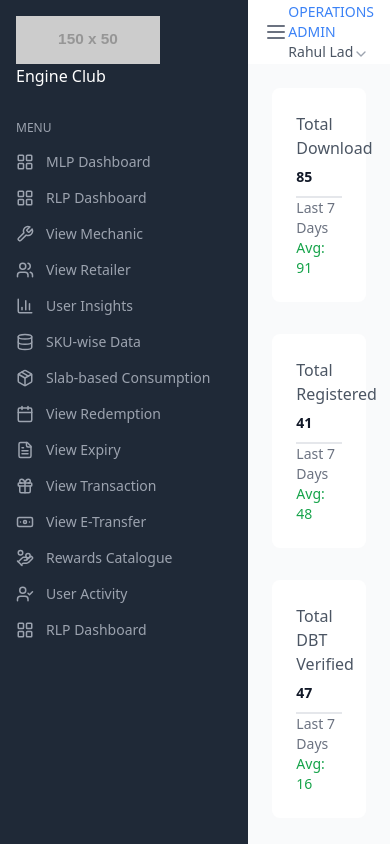
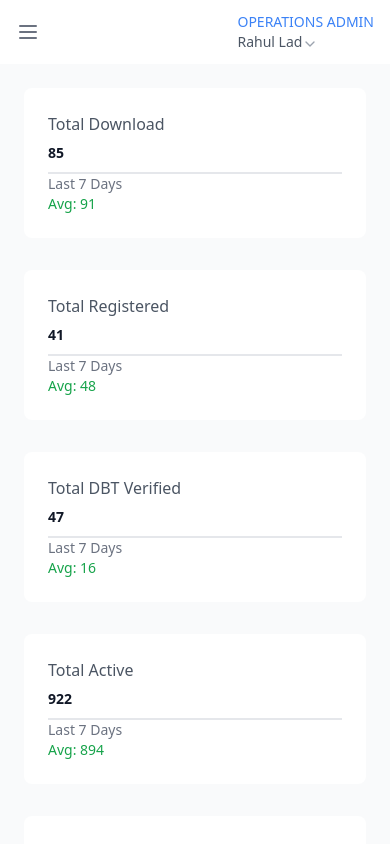
Before and after one commit to PSameer2001/StaticWebsite, a React (Create React App) app: page / in a window 390 px wide. Shown: the top 844 px of the page. Built offline with nearby package versions, Linux system fonts and the light colour scheme.

Commit message:
Updated File

```diff
--- a/src/components/layout/Body.js
+++ b/src/components/layout/Body.js
@@ -6,12 +6,10 @@ import VehicleChart from "../charts/VehicleChart";
 const Body = () => {
   return (
     <>
-      <div className="grid grid-cols-1 gap-6 mb-8">
-        <StatGrid />
-        <div className="grid lg:grid-cols-2 grid-cols-1 gap-2">
-          <MapChart />
-          <VehicleChart />
-        </div>
+      <StatGrid />
+      <div className="grid lg:grid-cols-2 grid-cols-1 gap-2">
+        <MapChart />
+        <VehicleChart />
       </div>
     </>
   );
--- a/src/components/layout/Header.js
+++ b/src/components/layout/Header.js
@@ -6,7 +6,7 @@ const Header = ({ onMenuClick }) => {
     <>
       <header className="bg-white shadow-sm">
         <div className="max-w-full px-4">
-          <div className="flex justify-between h-16">
+          <div className="flex items-center justify-between h-16">
             <div className="flex items-center">
               <button
                 className="text-gray-500 hover:text-gray-700"
--- a/src/pages/Home.js
+++ b/src/pages/Home.js
@@ -1,17 +1,32 @@
-import React, { useState } from "react";
+import React, { useEffect, useState } from "react";
 import Body from "../components/layout/Body";
 import Sidebar from "../components/layout/Sidebar";
 import Header from "../components/layout/Header";
 
 const Home = () => {
-  const [isSidebarOpen, setSidebarOpen] = useState(true);
+  const [isSidebarOpen, setSidebarOpen] = useState(window.innerWidth > 768);
+
+  useEffect(() => {
+    const handleResize = () => {
+      if (window.innerWidth <= 768) {
+        setSidebarOpen(false);
+      }
+    };
+
+    window.addEventListener('resize', handleResize);
+
+    // Cleanup the event listener on component unmount
+    return () => {
+      window.removeEventListener('resize', handleResize);
+    };
+  }, []);
 
   const toggleSidebar = () => {
     setSidebarOpen(!isSidebarOpen);
   };
   return (
     <div className="flex min-h-screen">
-      <Sidebar isOpen={isSidebarOpen} />
+      {isSidebarOpen && <Sidebar isOpen={isSidebarOpen} />}
       <div className="flex-1 flex flex-col">
         <Header onMenuClick={toggleSidebar} />
         <main className="flex-1 p-6 bg-gray-50">
```
